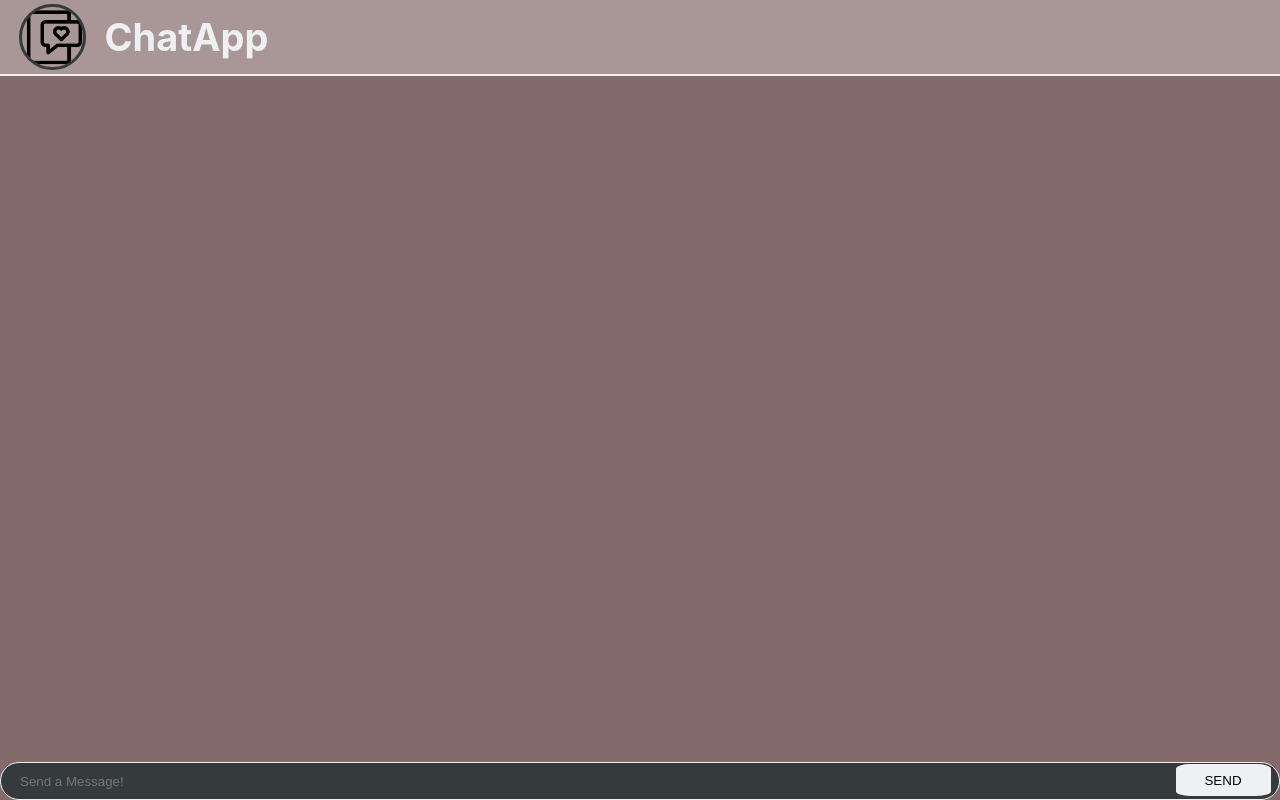
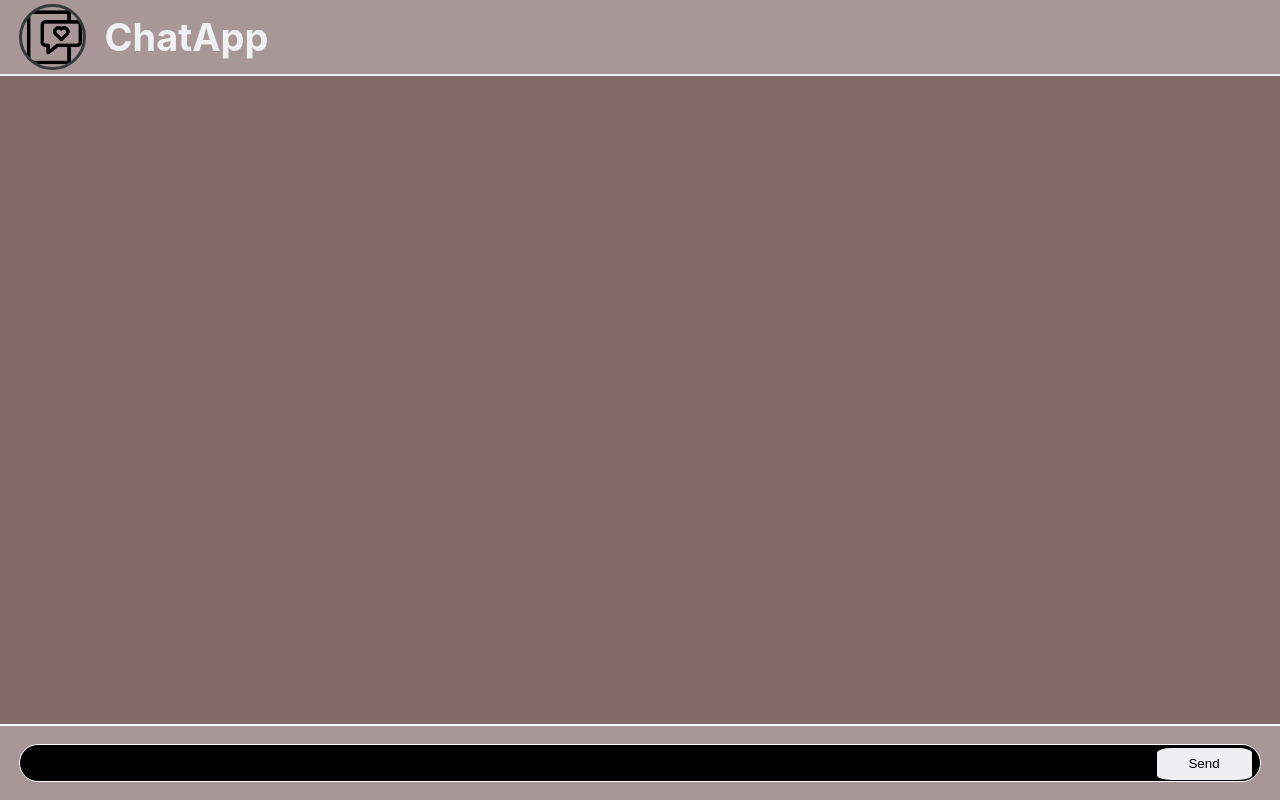
Before and after one commit to rozgillie/hcde_438_a1, a React (Create React App) app: page / in a window 1280 px wide. Built offline with nearby package versions, Linux system fonts and the light colour scheme.

Commit message:
added new files

```diff
--- a/src/App.css
+++ b/src/App.css
@@ -49,14 +49,19 @@
   background: #353B3C;
   color: white;
 }
-.send {
-  background: #EEF0F2;
-  border-radius: 15%;
-  border: none;
-  height: 1.7rem;
-  width: 5rem;
-  position: absolute;
-  margin-top: .1rem;
-  right: .5rem;
-  cursor: pointer;
+.messages {
+  display: flex;
+  flex-direction: column-reverse;
+  align-items: flex-start;
+  overflow: auto;
+  max-height: calc(100vh - 4rem - 4rem);
+  min-height: calc(100vh - 4rem - 4rem);
+  padding: 1rem;
 }
+.message {
+  color: white;
+  background: black;
+  padding: 0.5rem 1rem;
+  margin: 0.2rem;
+  border-radius: 0.3rem;
+}
--- a/src/App.js
+++ b/src/App.js
@@ -1,6 +1,16 @@
+import { useState } from 'react';
 import './App.css';
+import TextInput from "./TextInput";
+import Message from "./Message";
 
 function App() {
+  const [text, setText] = useState([]);
+  function sendMsg(text){
+    const msg = {
+      text, time: Date.now(), user: "Evan",};
+      setText([msg, ...text])
+    }
+  console.log(text);
   return (
     <div className="App">
       <header className="header">
@@ -8,8 +18,12 @@ function App() {
         <span className="title">ChatApp</span>
       </header>
       <footer>
-        <input className="text-input" placeholder="Send a Message!"/>
-        <button className="send">SEND</button>
+        <div className="text">
+          {text.map((message) => {
+            return <Message {...message} />;
+          })}
+          </div>
+          <TextInput sendMessage={sendMsg} />
       </footer>
     </div>
   );
--- /dev/null
+++ b/src/Message.js
@@ -0,0 +1,3 @@
+export default function Message(props) {
+  return <div className="message">{props.text}</div>;
+}
--- /dev/null
+++ b/src/TextInput.css
@@ -0,0 +1,32 @@
+.footer {
+    height: 4rem;
+    width: 100%;
+    border-top: 2px solid white;
+    display: flex;
+    align-items: center;
+    padding: 0 1rem;
+    background: rgba(255, 255, 255, 0.3);
+    position: relative;
+  }
+  .input {
+    width: 100%;
+    border: 1px solid white;
+    height: 2rem;
+    border-radius: 1rem;
+    padding: 0 1rem;
+    background: black;
+    color: white;
+  }
+
+.send {
+    background: #EEF0F2;
+    border-radius: 15%;
+    border: none;
+    height: 1.7rem;
+    width: 5rem;
+    position: absolute;
+    margin-top: .1rem;
+    margin-right: 1rem;
+    right: .5rem;
+    cursor: pointer;
+  }
--- /dev/null
+++ b/src/TextInput.js
@@ -0,0 +1,33 @@
+
+import "./TextInput.css";
+import { useState } from "react";
+
+function TextInput(props) {
+  const [text, setText] = useState("");
+
+  function send() {
+    props.sendMessage(text);
+    setText("");
+  }
+  function onKeyPress(e) {
+    if (e.key === "Enter") {
+      send();
+    }
+  }
+
+  return (
+    <footer className="footer">
+      <input
+        className="input"
+        value={text}
+        onChange={(e) => setText(e.target.value)}
+        onKeyPress={onKeyPress}
+      />
+      <button className="send" onClick={send}>
+        Send
+      </button>
+    </footer>
+  );
+}
+
+export default TextInput;
```
Also changed, not shown: src/Header.js (added, +23 -0 lines).
